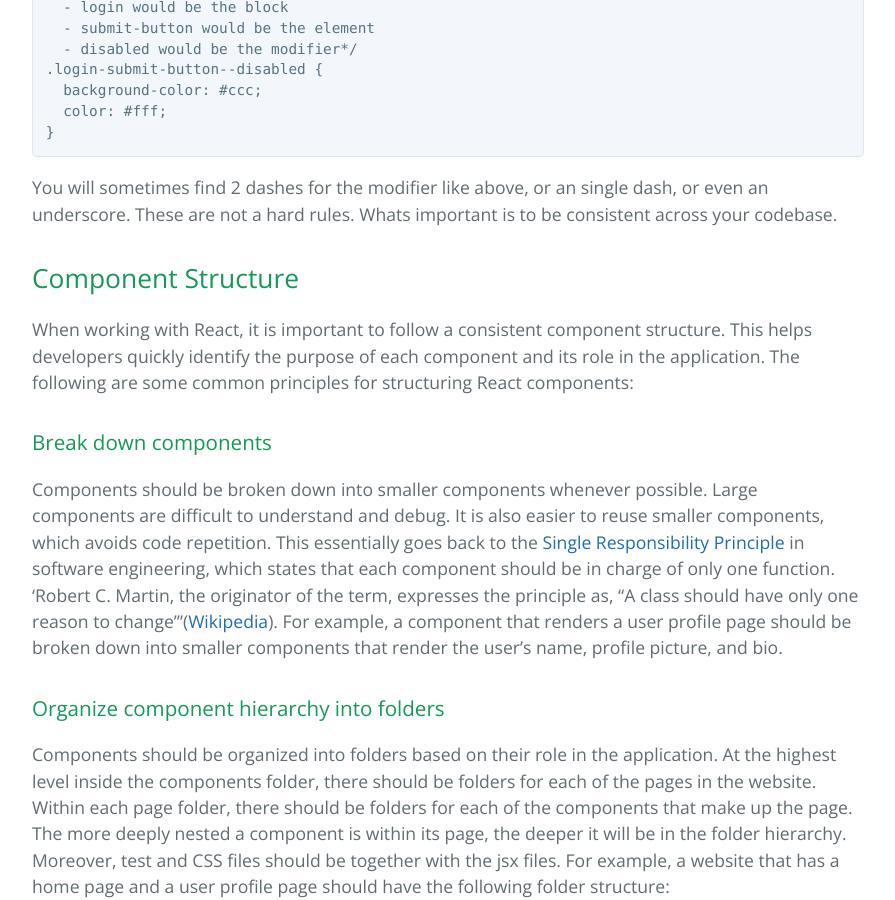
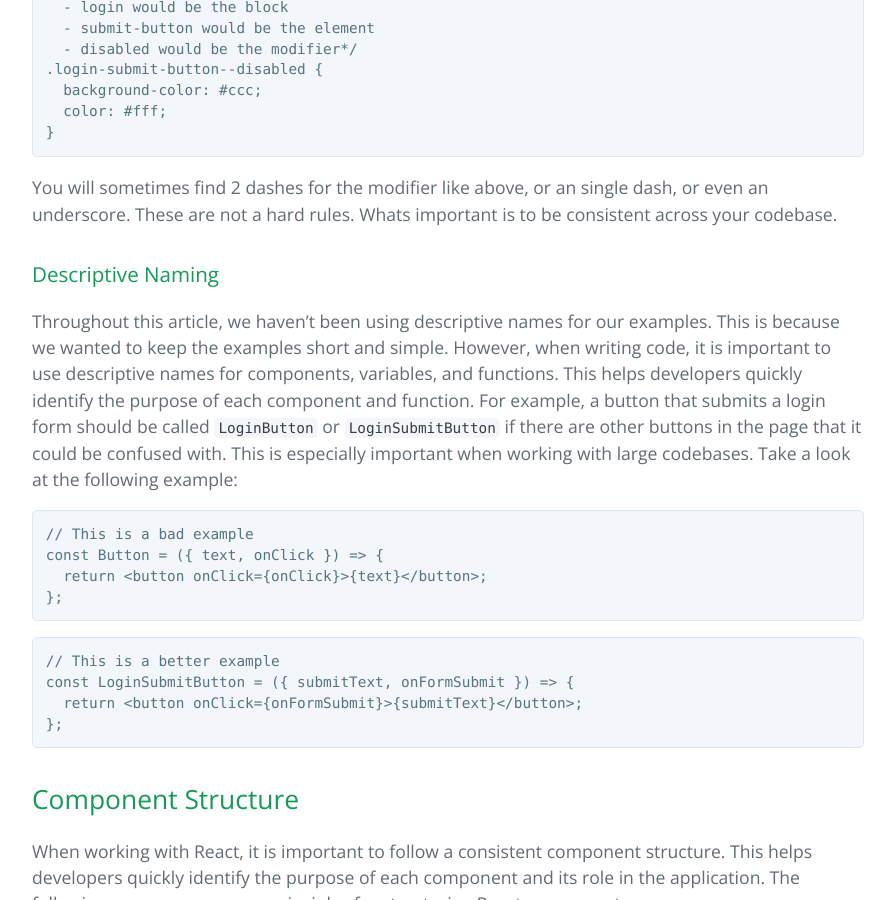
Before and after one commit to learning-software-engineering/learning-software-engineering.github.io, a Jekyll site: the page built from Topics/Tech_Stacks/Writing_Clean_React_Code.md, in a window 1280 px wide and 900 px high, scrolled down 2992 px. Shown: the whole window, without its empty margins (192-1087 px from the left). Built offline with Jekyll 4.4.1, drawn with Linux system fonts in a browser that asks for light colours; our own code applies the rules of GitHub Pages for plain Markdown files.

Commit message:
Add subsection discussing descriptive naming in the naming section

````diff
--- a/Topics/Tech_Stacks/Writing_Clean_React_Code.md
+++ b/Topics/Tech_Stacks/Writing_Clean_React_Code.md
@@ -79,6 +79,24 @@ As to what you should name your classes, a popular convention is to use the BEM
 ```
 
 You will sometimes find 2 dashes for the modifier like above, or an single dash, or even an underscore. These are not a hard rules. Whats important is to be consistent across your codebase.
+
+### Descriptive Naming
+
+Throughout this article, we haven't been using descriptive names for our examples. This is because we wanted to keep the examples short and simple. However, when writing code, it is important to use descriptive names for components, variables, and functions. This helps developers quickly identify the purpose of each component and function. For example, a button that submits a login form should be called `LoginButton` or `LoginSubmitButton` if there are other buttons in the page that it could be confused with. This is especially important when working with large codebases. Take a look at the following example:
+
+```jsx
+// This is a bad example
+const Button = ({ text, onClick }) => {
+  return <button onClick={onClick}>{text}</button>;
+};
+```
+
+```jsx
+// This is a better example
+const LoginSubmitButton = ({ submitText, onFormSubmit }) => {
+  return <button onClick={onFormSubmit}>{submitText}</button>;
+};
+```
 
 ## Component Structure
 
````
